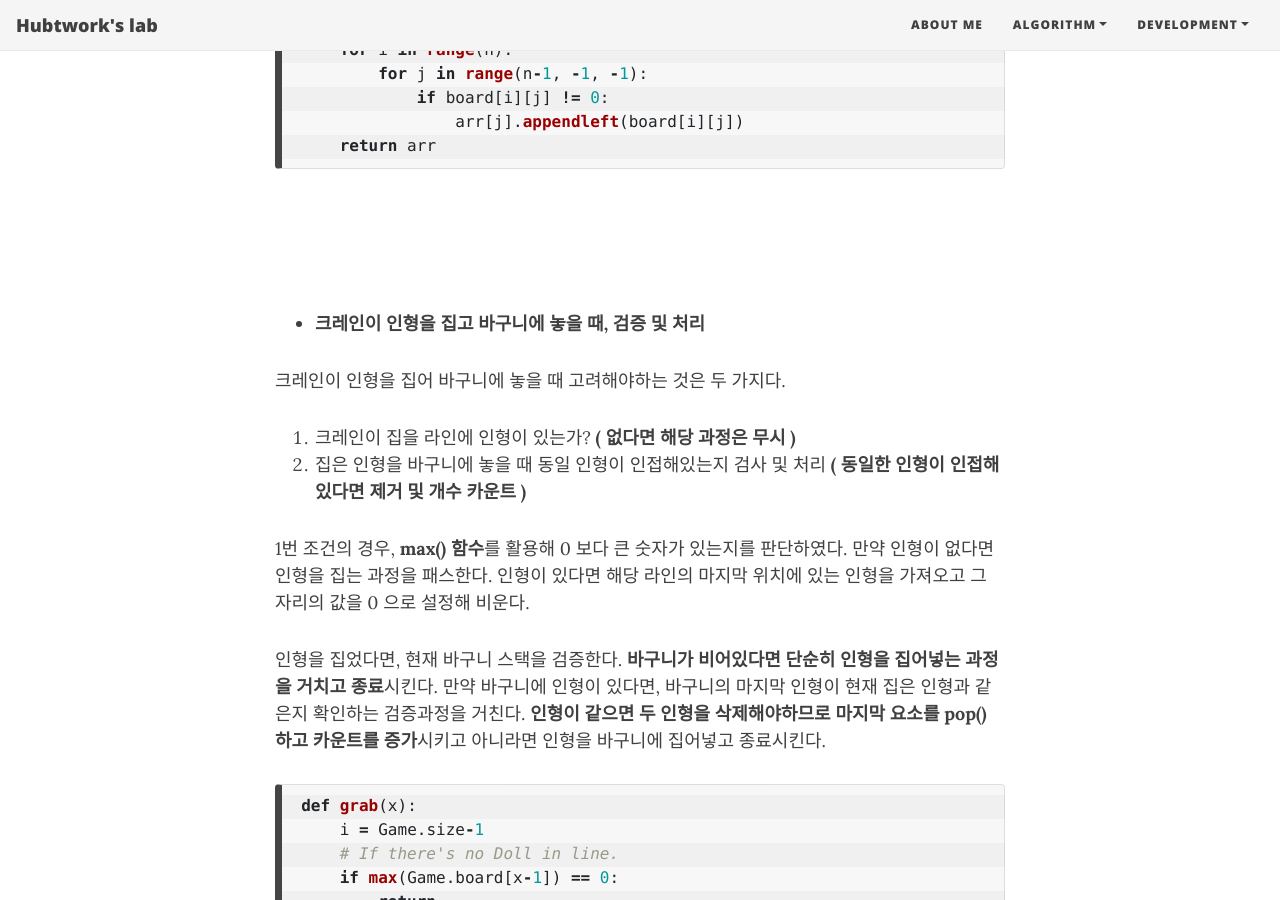
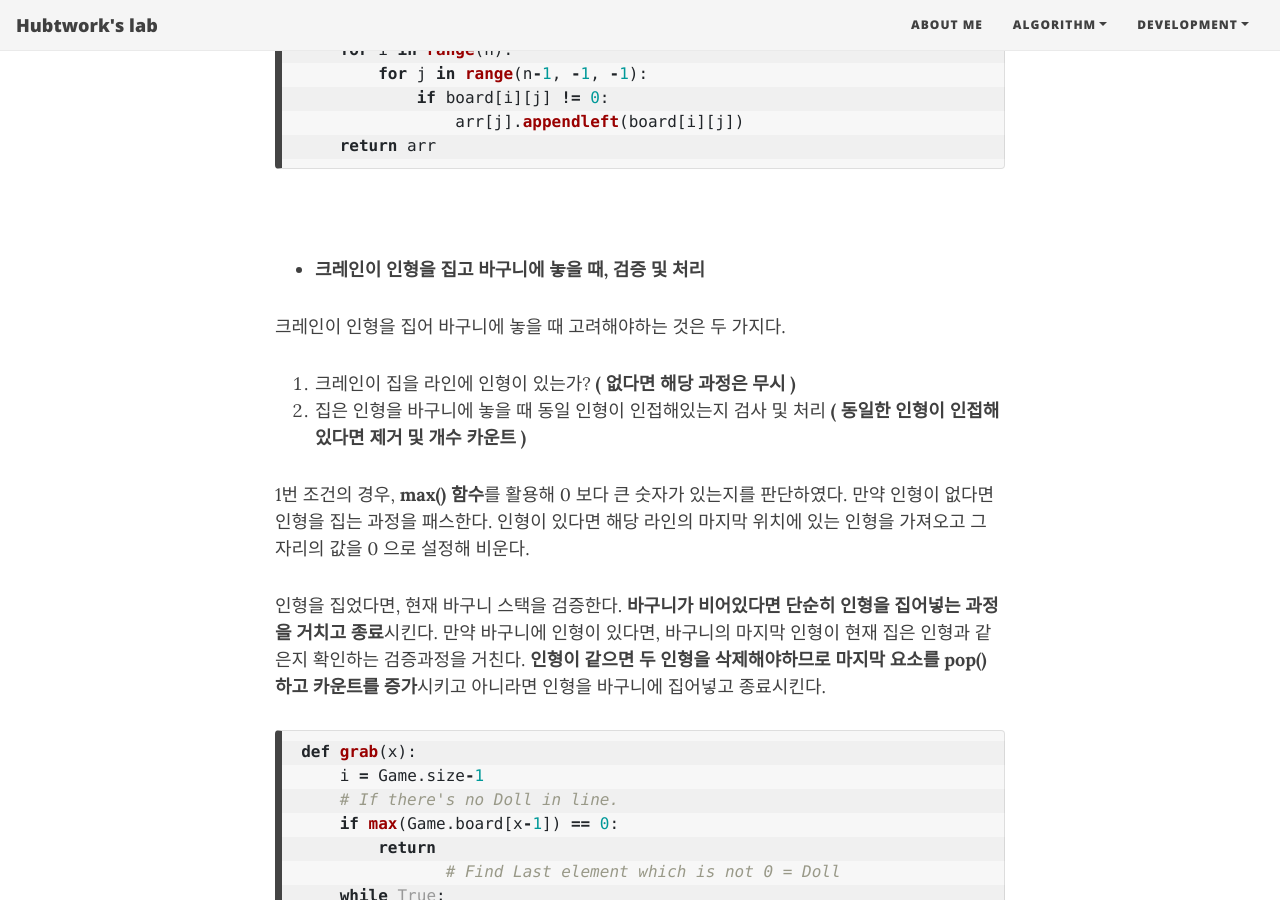
Before and after one commit to YoonhoRayLee/YoonhoRayLee.github.io, a Jekyll site: the page built from _posts/2020-07-28-Lv1-크레인-인형-뽑기.md, in a window 1280 px wide and 900 px high, scrolled down 1218 px. Built offline with Jekyll 4.4.1, drawn with Linux system fonts in a browser that asks for light colours; nearby versions of some CDN libraries; comment, search, counter and statistics services are not loaded.

Commit message:
md fixed

````diff
--- a/_posts/2020-07-28-Lv1-크레인-인형-뽑기.md
+++ b/_posts/2020-07-28-Lv1-크레인-인형-뽑기.md
@@ -36,7 +36,7 @@ category: 프로그래머스
                  arr[j].appendleft(board[i][j])
      return arr
  ~~~
-<br><br><br>
+<br>
 - **크레인이 인형을 집고 바구니에 놓을 때, 검증 및 처리**
 
  크레인이 인형을 집어 바구니에 놓을 때 고려해야하는 것은 두 가지다.
@@ -73,7 +73,7 @@ category: 프로그래머스
      else:
          Game.stack.append(block)
  ```
-<br><br><br>
+<br><br>
 
 ### 전체 코드
 
````
